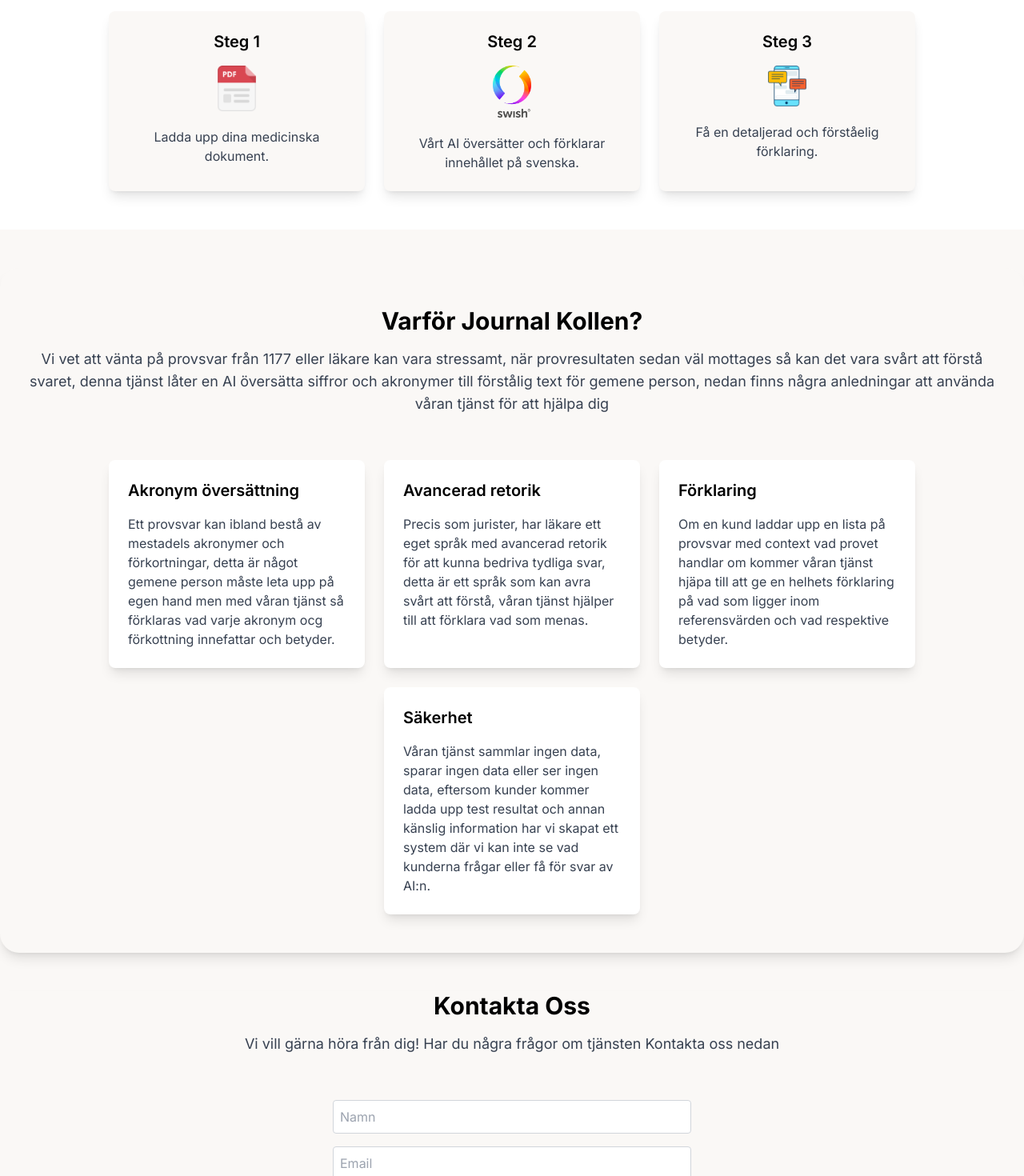
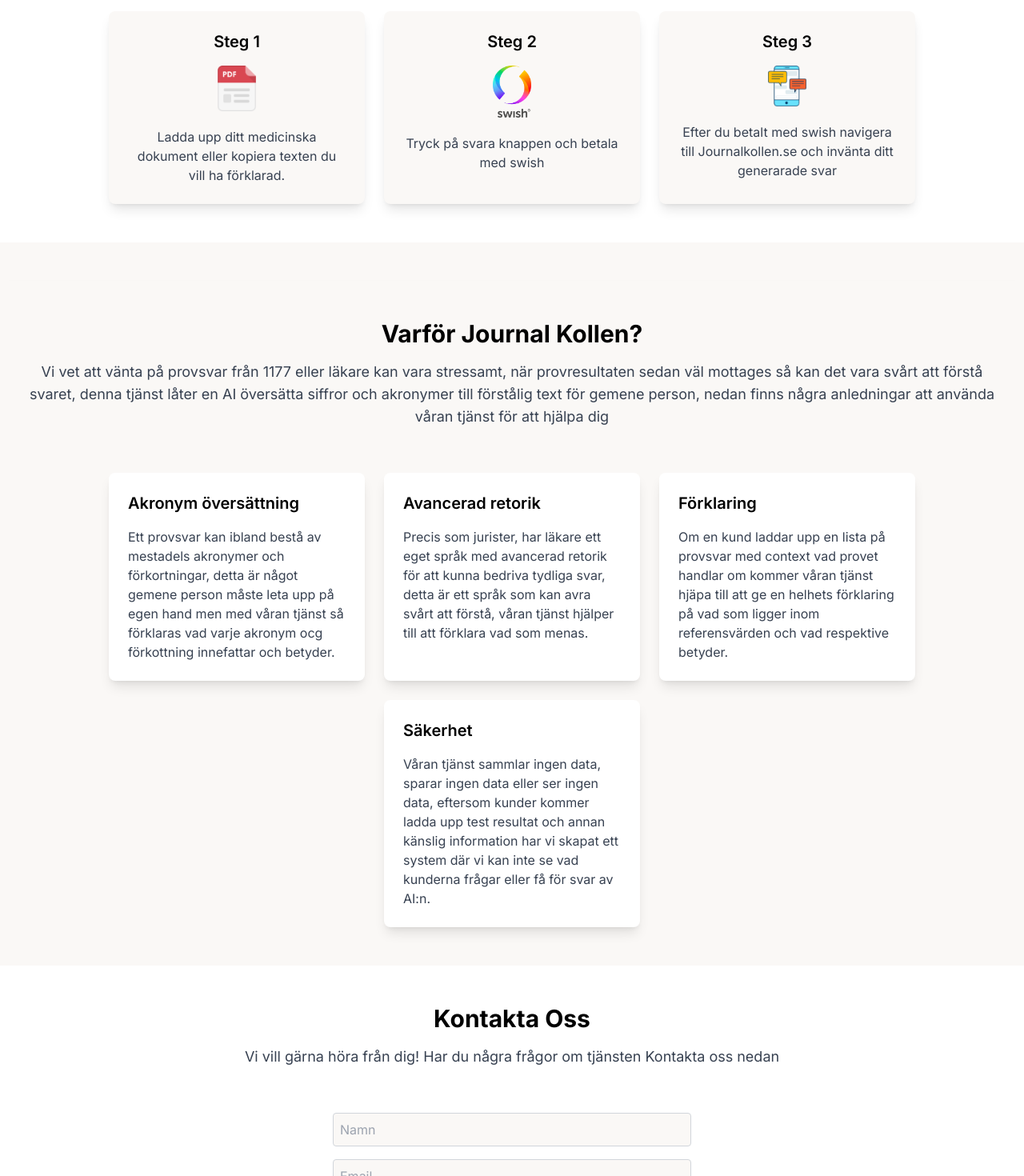
Before and after one commit to hugojohansson1021/JournalKollen, a Next.js app: page / in a window 1280 px wide. Shown: the part 1330-2800 px from the top of the page at 80% size. Built offline with nearby package versions, Linux system fonts and the light colour scheme.

Commit message:
Fix - UX/UI o Text

```diff
--- a/src/app/components/AiChat.tsx
+++ b/src/app/components/AiChat.tsx
@@ -12,7 +12,7 @@ interface Message {
   text: string;
 }
 
-const Chatbot: React.FC<ChatbotProps> = ({ apiEndpoint, botName = 'Journal Förklaring AI', botAvatarSrc = '/Bot.png' }) => {
+const Chatbot: React.FC<ChatbotProps> = ({ apiEndpoint, botName = 'Journal Förklaring AI', botAvatarSrc = '/Doctor.png' }) => {
   const [question, setQuestion] = useState<string>('');
   const [messages, setMessages] = useState<Message[]>([
     { type: 'response', text: 'Jag är en chatbot som kan hjälpa dig förstå din läkar svar eller provsvar' },
--- a/src/app/components/ContactForm.tsx
+++ b/src/app/components/ContactForm.tsx
@@ -71,15 +71,15 @@ const ContactForm: React.FC<{ isSwedish: boolean; setIsSwedish: React.Dispatch<R
   };
 
   return (
-    <section className="bg-[#FAF8F6] w-full mt-12 shadow-lg">
-      <div className="max-w-7xl mx-auto">
-        <div className="flex flex-col justify-center text-center mb-8">
+    <section className="bg-white w-full">
+      <div className="max-w-7xl mx-auto " >
+        <div className="flex flex-col justify-center text-center mb-8 ">
           <motion.h2
             initial={{ opacity: 0, y: 50 }}
             whileInView={{ opacity: 1, y: 0 }}
             transition={{ duration: 0.6 }}
             viewport={{ once: true }}
-            className="text-3xl font-bold text-black mb-4"
+            className="text-3xl font-bold text-black mb-4 mt-12 "
           >
             {currentTextConfig.title}
           </motion.h2>
@@ -99,7 +99,7 @@ const ContactForm: React.FC<{ isSwedish: boolean; setIsSwedish: React.Dispatch<R
             placeholder={currentTextConfig.namePlaceholder}
             value={name}
             onChange={(e) => setName(e.target.value)}
-            className="w-full max-w-md p-2 border border-gray-300 rounded text-black"
+            className="w-full max-w-md p-2 border border-gray-300 bg-[#FAF8F6]  rounded text-black"
             required
           />
           <input
@@ -107,14 +107,14 @@ const ContactForm: React.FC<{ isSwedish: boolean; setIsSwedish: React.Dispatch<R
             placeholder={currentTextConfig.emailPlaceholder}
             value={email}
             onChange={(e) => setEmail(e.target.value)}
-            className="w-full max-w-md p-2 border border-gray-300 rounded text-black"
+            className="w-full max-w-md p-2 border border-gray-300 rounded bg-[#FAF8F6]  text-black"
             required
           />
           <textarea
             placeholder={currentTextConfig.messagePlaceholder}
             value={message}
             onChange={(e) => setMessage(e.target.value)}
-            className="w-full max-w-md p-2 border border-gray-300 rounded text-black"
+            className="w-full max-w-md p-2 border border-gray-300 bg-[#FAF8F6]  rounded text-black"
             rows={5}
             required
           />
--- a/src/app/components/Hurfunkar.tsx
+++ b/src/app/components/Hurfunkar.tsx
@@ -19,9 +19,9 @@ const Hurfunkardetcontainer: React.FC<{ isSwedish: boolean; setIsSwedish: React.
       description: 'Nedan kan du se steg för steg hur du som kund kan använda våran tjänst för att översätta "Läkare" till svenska',
       descriptiontwo: 'Vi har utvecklat ett AI verktyg där kunder kan ladda upp läkar svar, prov svar eller likanande och få det översatt till svenska. Med en bättre förklaring med mer förståelse.',
       steps: [
-        { title: 'Steg 1', description: 'Ladda upp dina medicinska dokument.', icon: '/PDF-icon.png' },
-        { title: 'Steg 2', description: 'Vårt AI översätter och förklarar innehållet på svenska.', icon: '/Swish-icon.png' },
-        { title: 'Steg 3', description: 'Få en detaljerad och förståelig förklaring.', icon: '/Chat-icon.png' },
+        { title: 'Steg 1', description: 'Ladda upp ditt medicinska dokument eller kopiera texten du vill ha förklarad.', icon: '/PDF-icon.png' },
+        { title: 'Steg 2', description: 'Tryck på svara knappen och betala med swish', icon: '/Swish-icon.png' },
+        { title: 'Steg 3', description: 'Efter du betalt med swish navigera till Journalkollen.se och invänta ditt generarade svar ', icon: '/Chat-icon.png' },
       ],
     },
   };
--- a/src/app/components/Varfor.tsx
+++ b/src/app/components/Varfor.tsx
@@ -29,7 +29,7 @@ const SecurityInfo: React.FC<{ isSwedish: boolean; setIsSwedish: React.Dispatch<
   const currentTextConfig = isSwedish ? textConfig.sv : textConfig.en;
 
   return (
-    <section className="bg-[#FAF8F6] py-12 px-4 sm:px-6 lg:px-8 rounded-3xl mt-12 shadow-lg">
+    <section className="bg-[#FAF8F6] py-12 px-4 sm:px-6 lg:px-8 mt-12 shadow-lg">
       <div className="max-w-7xl mx-auto">
         <div className="flex flex-col justify-center text-center mb-8">
           <motion.h2
```
Also changed, not shown: public/Doctor.png (added).
